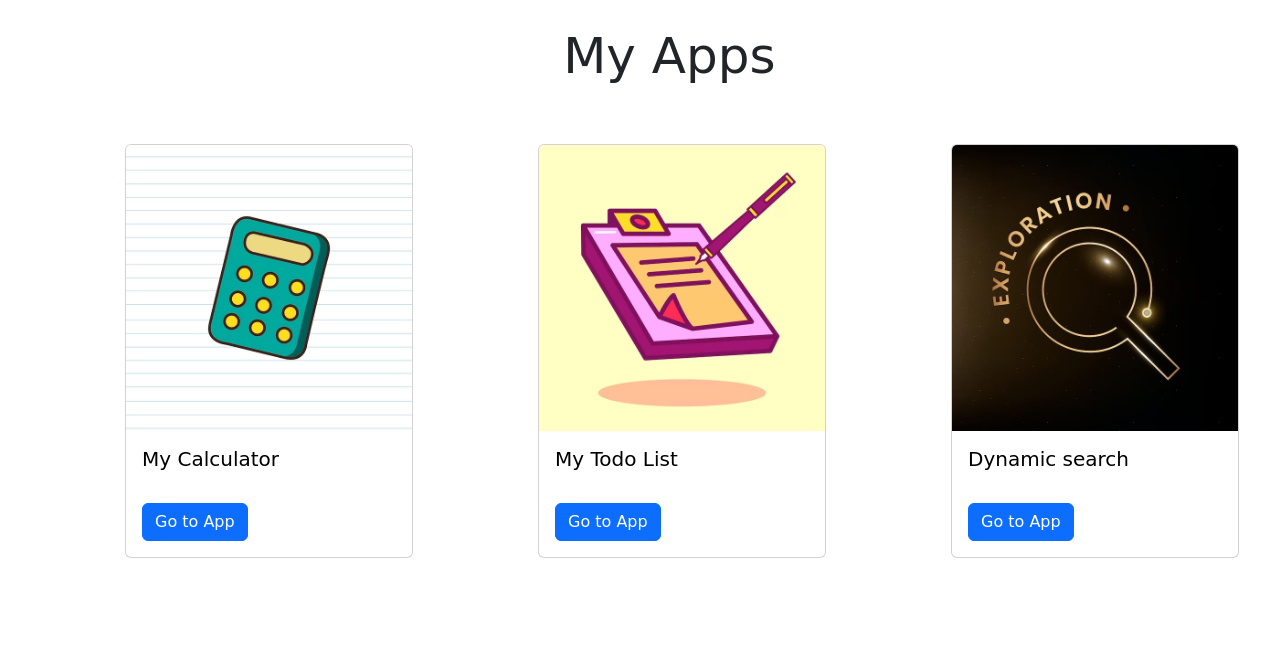
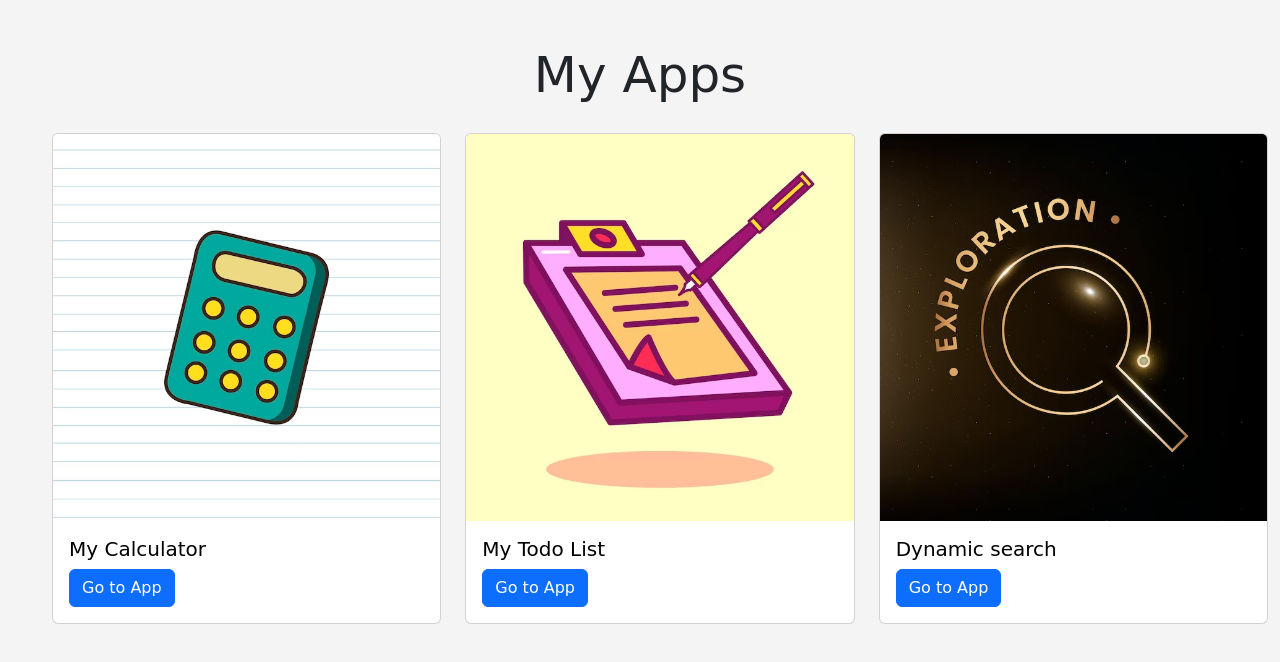
Before and after one commit to KennethLicuanan/LICUANAN-MY-APP, a plain HTML site: page index.html in a window 1280 px wide. Drawn offline with nearby package versions, Linux system fonts and the light colour scheme.

Commit message:
Added appdev

```diff
--- a/index.html
+++ b/index.html
@@ -8,38 +8,58 @@
     <link href="https://cdn.jsdelivr.net/npm/bootstrap@5.3.2/dist/css/bootstrap.min.css" rel="stylesheet" integrity="sha384-T3c6CoIi6uLrA9TneNEoa7RxnatzjcDSCmG1MXxSR1GAsXEV/Dwwykc2MPK8M2HN" crossorigin="anonymous">
     <script src="https://cdn.jsdelivr.net/npm/bootstrap@5.3.2/dist/js/bootstrap.bundle.min.js" integrity="sha384-C6RzsynM9kWDrMNeT87bh95OGNyZPhcTNXj1NW7RuBCsyN/o0jlpcV8Qyq46cDfL" crossorigin="anonymous"></script>
     <link rel="stylesheet" href="style.css">
+    <style>
+        body {
+            font-family: 'Arial', sans-serif;
+            background-color: #f4f4f4;
+            padding: 20px;
+        }
+
+        .top {
+            text-align: center;
+        }
+
+        .card {
+            margin: 20px;
+        }
+    </style>
 </head>
 
 <body>
     <h1 class="top">My Apps</h1>
 
-    <div class="d-flex">
-            <div class="card" style="width: 18rem;">
+    <div class="container-fluid">
+        <div class="row justify-content-center">
+            <div class="col-md-4">
+                <div class="card" style="width: 100%;">
                     <img src="img/calc logo.avif" class="card-img-top" alt="...">
                     <div class="card-body">
                         <h5 class="card-title">My Calculator</h5>
-                    <br>
                         <a href="calculator.html" class="btn btn-primary">Go to App</a>
                     </div>
                 </div>
+            </div>
 
-            <div class="card" style="width: 18rem;">
+            <div class="col-md-4">
+                <div class="card" style="width: 100%;">
                     <img src="img/todolist logo.avif" class="card-img-top" alt="...">
                     <div class="card-body">
                         <h5 class="card-title">My Todo List</h5>
-                    <br>
                         <a href="todo.html" class="btn btn-primary">Go to App</a>
                     </div>
                 </div>
-            <div class="card" style="width: 18rem;">
+            </div>
+
+            <div class="col-md-4">
+                <div class="card" style="width: 100%;">
                     <img src="img/dynamic search.avif" class="card-img-top" alt="...">
                     <div class="card-body">
                         <h5 class="card-title">Dynamic search</h5>
-                    <br>
                         <a href="dynamic.html" class="btn btn-primary">Go to App</a>
                     </div>
                 </div>
             </div>
-
+        </div>
+    </div>
 </body>
 </html>
--- a/style.css
+++ b/style.css
@@ -1,12 +1,9 @@
 .top{
-    margin-left: 44%;
     font-family: cursive;
     font-size: 50px;
     margin-top: 2%;
 }
 .card{
-    margin-left: 125px;
-    margin-top: 50px;
     font-family: cursive;
     color: black;
 }
```
Also changed, not shown: calculator.html (+6 -4 lines), dynamic.html (+4 -3 lines), todo.html (+6 -9 lines). Lines whose indentation alone changed are shown as unchanged.
